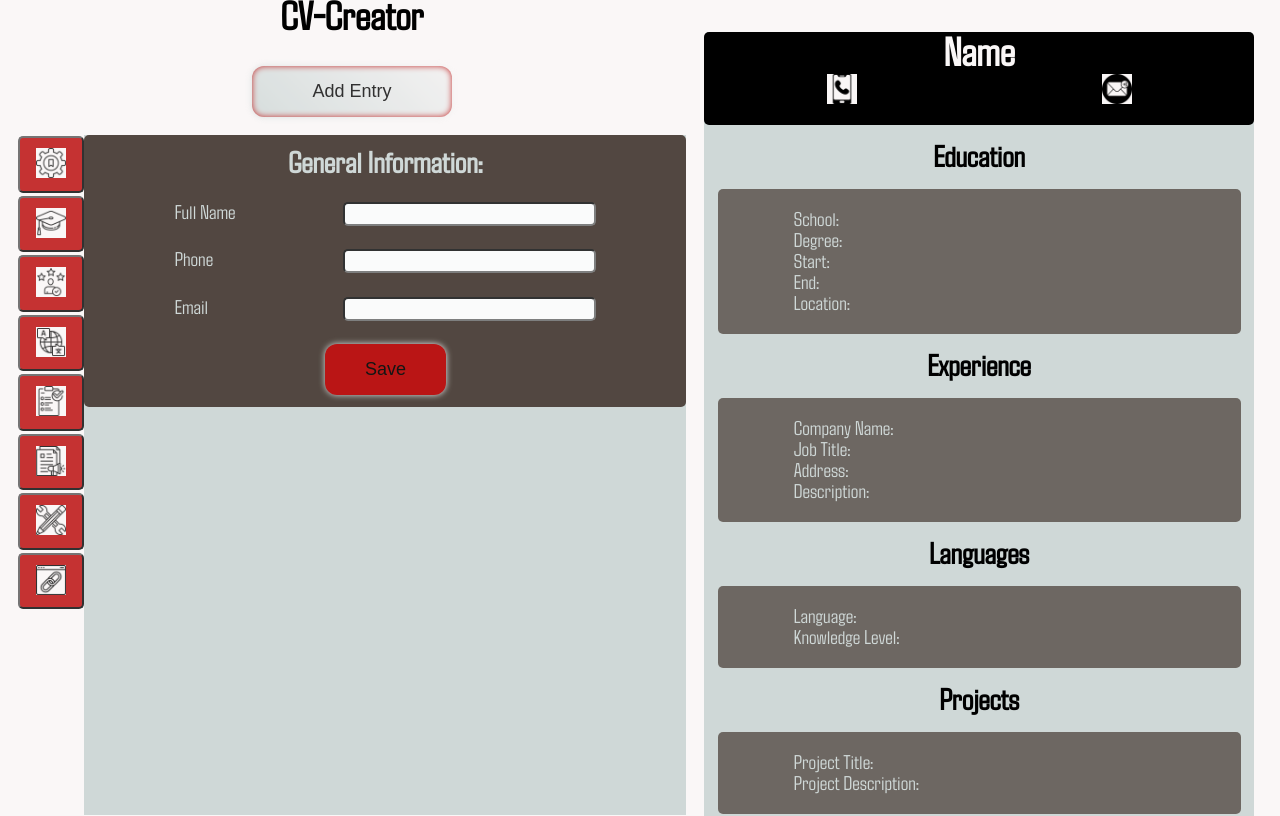
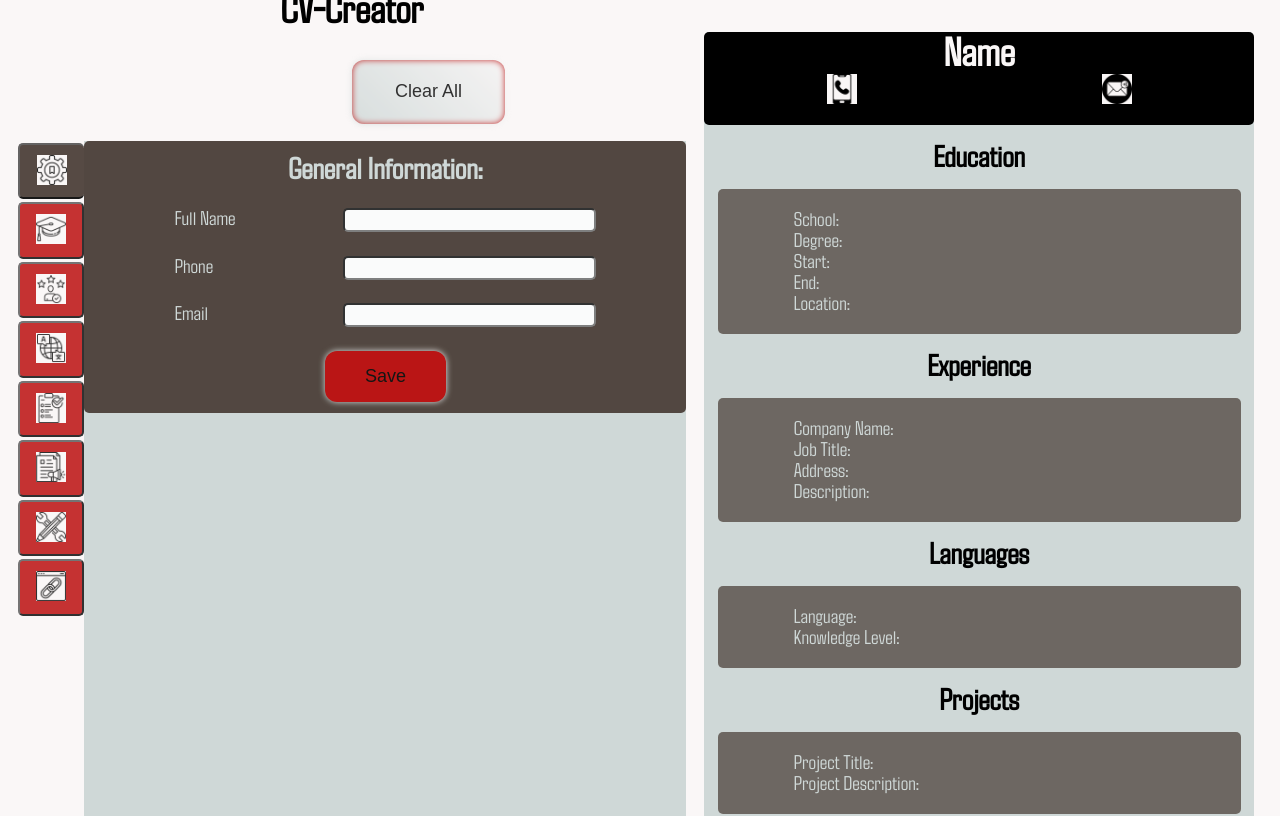
Before and after one commit to Paul-1783/CV-Application, a React (Vite) app: page / in a window 1280 px wide. Shown: the top 816 px of the page. Built offline with nearby package versions, Linux system fonts and the light colour scheme.

Commit message:
implemented firs 'clear all' version

```diff
--- a/src/App.jsx
+++ b/src/App.jsx
@@ -4,7 +4,7 @@ import { PreviewFrame } from "./components/preview/preview.jsx";
 import { TabsContainer } from "./components/tabsContainer/tabsContainer.jsx";
 
 function App() {
-  const [allForms, setAllForms] = useState([
+  let startArray = [
     [{id: 1, formTopic: "general", name:"", phone:"", email:""}],
     [{id: 2, formTopic: "education", school: "", degree: "", start: "", end: "", location: ""}],
     [{id: 3, formTopic: "experience", companyName: "",  jobTitle: "", address: "", descriptionTitle: ""}],
@@ -13,13 +13,20 @@ function App() {
     [{id: 6, formTopic: "publication", publicationTitle: "", journalName: "", publicationDate: ""}],
     [{id: 7, formTopic: "skills", theoreticalKnowledge: "", programmingLanguages: "", framworkName: ""}],
     [{id: 8, formTopic: "links", fullName: "", linkedinProfile: "", xingProfile: ""}]
-  ])
+  ]
+
+  const [allForms, setAllForms] = useState(startArray)
 
   const [numberOfForms, setNumberOfForms] = useState(8)
 
+  function clearAll(){
+    setAllForms(startArray)
+  }
+
+
   return (
     <>
-      <TabsContainer allForms={allForms} setAllForms={setAllForms} numberOfForms={numberOfForms} setNumberOfForms={setNumberOfForms} />
+      <TabsContainer allForms={allForms} setAllForms={setAllForms} numberOfForms={numberOfForms} setNumberOfForms={setNumberOfForms} clearAll={clearAll} />
       <PreviewFrame allForms={allForms}/>
     </>
   );
--- a/src/components/forms/educationForm.jsx
+++ b/src/components/forms/educationForm.jsx
@@ -12,7 +12,7 @@ export function EducationForm({ handleAddedInfo, oneComponent }){
     }
 
     return(
-        <form  action={handleClick} className="inputForm">
+        <form action={handleClick} className="inputForm">
             <h2>Education:</h2>
             <div className="school">
                 <label htmlFor="school-name" className="school-name">
--- a/src/components/forms/generalForm.jsx
+++ b/src/components/forms/generalForm.jsx
@@ -2,7 +2,7 @@
  import { useState} from 'react';
 
 
-export function GeneralForm({ handleAddedInfo, oneComponent }) {
+export function GeneralForm({ handleAddedInfo, oneComponent, }) {
     const [saved, setSaved] = useState(false)
     const [currentGeneralInfo, setCurrentGeneralInfo]  = useState({formTopic: "general", name:"", phone:"", email:"", id: oneComponent.id})
 
@@ -12,6 +12,7 @@ export function GeneralForm({ handleAddedInfo, oneComponent }) {
             handleAddedInfo(currentGeneralInfo)
         setSaved(previousState => !previousState)
     }
+
 
     return (
         <>
@@ -44,5 +45,5 @@ export function GeneralForm({ handleAddedInfo, oneComponent }) {
                 <button type="submit"  className='save-btn' >{!saved ? "Save" : "Edit"}</button>
             </form>
         </>
-        )
+    )
 }
--- a/src/components/tabsContainer/tabsContainer.jsx
+++ b/src/components/tabsContainer/tabsContainer.jsx
@@ -35,9 +35,9 @@ const sectionInfos = [
   {sectionName : "links", icon: linkIcon},
 ];
 
-export function TabsContainer({allForms, setAllForms, numberOfForms, setNumberOfForms}) {
+export function TabsContainer({allForms, setAllForms, numberOfForms, setNumberOfForms, clearAll}) {
 
-  const [clickedTopicId, setClickedTopicId] = useState(8)
+  const [clickedTopicId, setClickedTopicId] = useState(0)
 
   const sideMenuButtons = sectionInfos.map((info, index) => {
     return <SideMenuButton key={index} newClassName={clickedTopicId === index ? "clicked-btn": ""} info={info} handleClick={handleClick} clickedBtnIndex={index}/>
@@ -109,21 +109,24 @@ export function TabsContainer({allForms, setAllForms, numberOfForms, setNumberOf
                   return allForms
                 }):
                 allForms
-  } console.log(clickedTopicId)
+  }
+
 
   return (
     <span className="tabs-container">
       <h1>CV-Creator</h1>
-      <button className="add-btn sideMenuButton" onClick={addForm} style={{visibility: clickedTopicId === 7 || clickedTopicId === 0 ? "hidden": "visible"}} >Add Entry</button>
+      <div className="content-btns">
+        <button className="add-btn sideMenuButton" onClick={addForm} style={{visibility: clickedTopicId === 7 || clickedTopicId === 0 ? "hidden": "visible"}} >Add Entry</button>
+        <button className="add-btn sideMenuButton" onClick={clearAll} >Clear All</button>
+      </div>
       <main className="tabs-interior">
         <div id="side-menu">
           {sideMenuButtons}
         </div>
         <div className="info-list">
           {
-            clickedTopicId !== 8 ?
             allForms[clickedTopicId].map(oneComponent =>
-              clickedTopicId === 0 ? < GeneralForm  key={oneComponent.id}  handleAddedInfo={handleAddedInfo}   oneComponent={oneComponent}  /> :
+              clickedTopicId === 0 ? < GeneralForm   key={oneComponent.id}  handleAddedInfo={handleAddedInfo}  oneComponent={oneComponent} /> :
               clickedTopicId === 1 ? < EducationForm   key={oneComponent.id}  handleAddedInfo={handleAddedInfo}   oneComponent={oneComponent}  /> :
               clickedTopicId === 2 ? < ExperienceForm   key={oneComponent.id}  handleAddedInfo={handleAddedInfo}   oneComponent={oneComponent}  /> :
               clickedTopicId === 3 ? < LanguageForm   key={oneComponent.id}  handleAddedInfo={handleAddedInfo}   oneComponent={oneComponent}  /> :
@@ -131,7 +134,7 @@ export function TabsContainer({allForms, setAllForms, numberOfForms, setNumberOf
               clickedTopicId === 5 ? < PublicationForm   key={oneComponent.id}  handleAddedInfo={handleAddedInfo}   oneComponent={oneComponent}  /> :
               clickedTopicId === 6 ? < SkillForm   key={oneComponent.id}  handleAddedInfo={handleAddedInfo}   oneComponent={oneComponent}  /> :
                                      < LinkForm   key={oneComponent.id}  handleAddedInfo={handleAddedInfo}   oneComponent={oneComponent}  />
-            ) : < GeneralForm  key={0}  handleAddedInfo={handleAddedInfo}   oneComponent={allForms[0][0]}  />// < EmptyForm />
+            )
           }
         </div>
       </main>
--- a/src/styles/tabsContainer.css
+++ b/src/styles/tabsContainer.css
@@ -154,3 +154,12 @@ h2 {
     background-size: 600%;
     filter: blur(3px);
  }
+
+ .content-btns{
+    display: flex;
+    align-items: center;
+ }
+
+ .content-btns *{
+         margin-right: 2rem;
+ }
```
